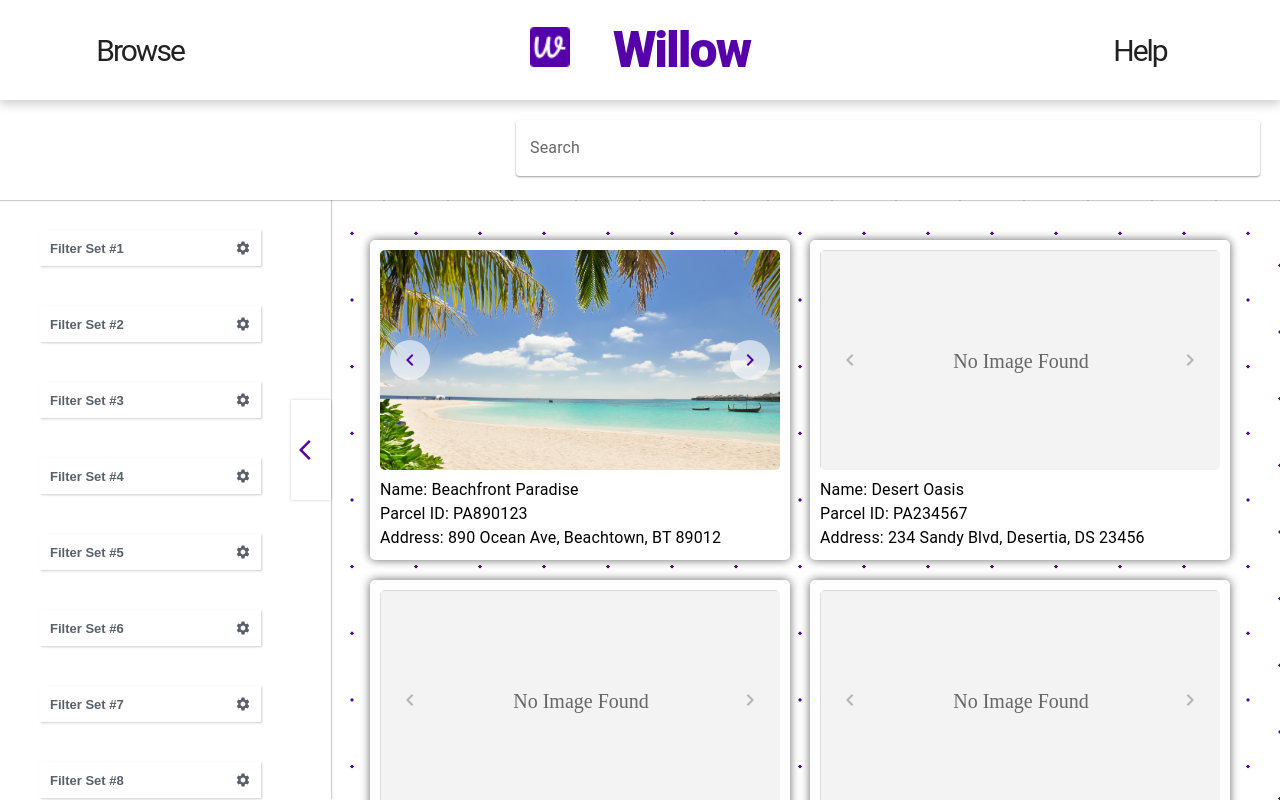
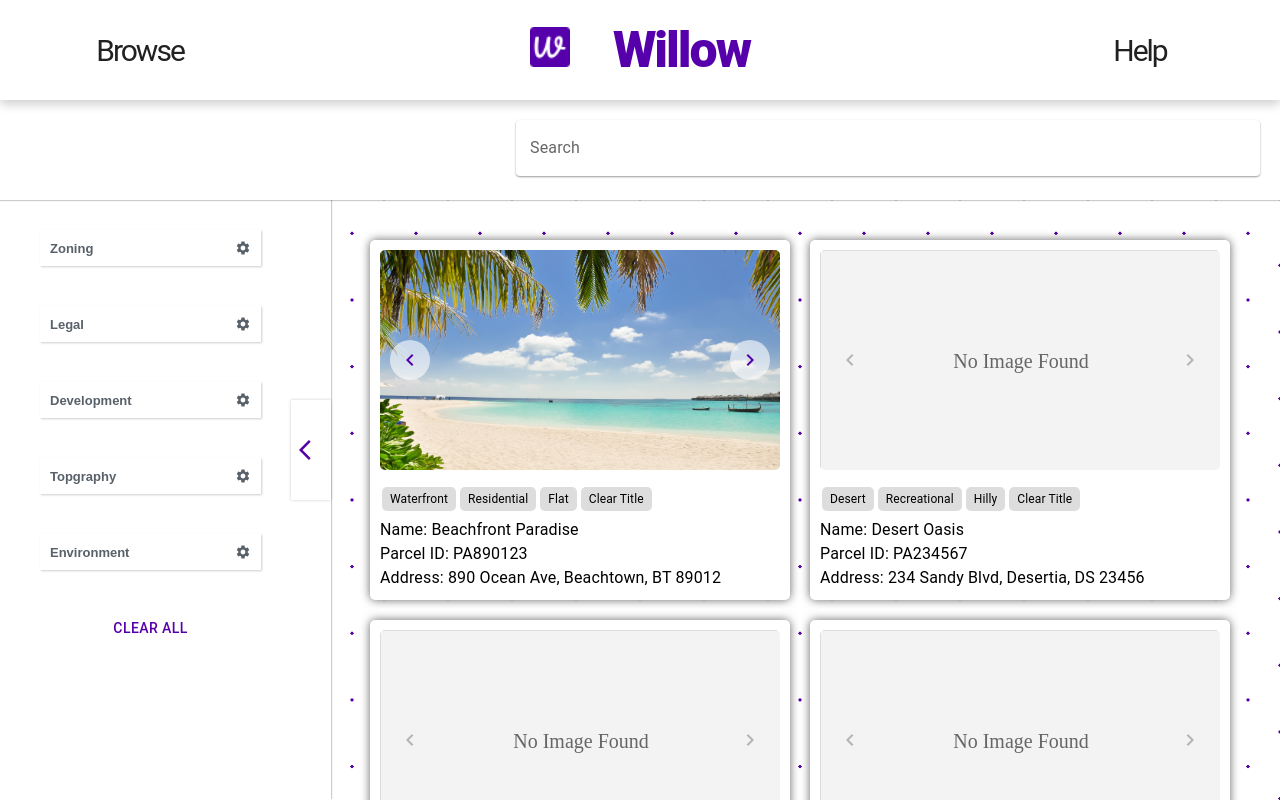
Before and after one commit to FinTech-MQP/Prep, a React (Vite) app in the folder apps/Willow-Front-End-Node/: page /browse in a window 1280 px wide. Shown: the top 800 px of the page. Built offline with nearby package versions, Linux system fonts and the light colour scheme.

Commit message:
added filters

```diff
--- a/apps/Willow-Front-End-Node/src/App.tsx
+++ b/apps/Willow-Front-End-Node/src/App.tsx
@@ -1,4 +1,3 @@
-import { BrowserRouter } from "react-router-dom";
 import NavBar from "./components/NavBar";
 import WillowRouter from "./WillowRouter";
 import { createContext } from "react";
--- a/apps/Willow-Front-End-Node/src/Pages/Browse.tsx
+++ b/apps/Willow-Front-End-Node/src/Pages/Browse.tsx
@@ -109,7 +109,9 @@ const CardBox = styled(Box)<FilterBoxProps>`
   overflow-y: auto;
   padding: 40px;
   box-sizing: border-box;
-  transition: width 0.3s ease-in, transform 0.3s ease-in;
+  transition:
+    width 0.3s ease-in,
+    transform 0.3s ease-in;
   gap: 20px;
   z-index: 0;
 `;
@@ -125,96 +127,173 @@ export const WillowButton_Browse = styled(Button)({
   },
 });
 
-const labels: LabelType[] = [
+const zoningLabels: LabelType[] = [
   {
-    name: "good first issue",
+    name: "Residential",
     color: "#7057ff",
-    description: "Good for newcomers",
+    description: "Zoned for residential development",
   },
   {
-    name: "help wanted",
-    color: "#008672",
-    description: "Extra attention is needed",
+    name: "Commercial",
+    color: "#d62d20",
+    description: "Zoned for commercial businesses and retail spaces",
   },
   {
-    name: "priority: critical",
-    color: "#b60205",
-    description: "",
+    name: "Industrial",
+    color: "#ffa700",
+    description:
+      "Zoned for manufacturing, factories, and other industrial uses",
   },
   {
-    name: "priority: high",
-    color: "#d93f0b",
-    description: "",
+    name: "Agricultural",
+    color: "#008744",
+    description: "Zoned for farming and agriculture-related activities",
   },
   {
-    name: "priority: low",
-    color: "#0e8a16",
-    description: "",
+    name: "Mixed-Use",
+    color: "#0057e7",
+    description:
+      "Allows for a mix of residential, commercial, and sometimes industrial uses",
   },
   {
-    name: "priority: medium",
-    color: "#fbca04",
-    description: "",
+    name: "Recreational",
+    color: "#d6dae0",
+    description: "Zoned for parks, open spaces, and recreational activities",
   },
   {
-    name: "status: can't reproduce",
-    color: "#fec1c1",
-    description: "",
+    name: "Public Use",
+    color: "#8e44ad",
+    description: "Land reserved for public utilities, schools, hospitals, etc.",
   },
   {
-    name: "status: confirmed",
-    color: "#215cea",
-    description: "",
+    name: "Historical",
+    color: "#e67e22",
+    description:
+      "Areas with significant historical importance, may have development restrictions",
   },
   {
-    name: "status: duplicate",
-    color: "#cfd3d7",
-    description: "This issue or pull request already exists",
+    name: "Conservation",
+    color: "#16a085",
+    description:
+      "Zones meant for protecting natural environments, may restrict many types of development",
   },
   {
-    name: "status: needs information",
-    color: "#fef2c0",
-    description: "",
+    name: "Overlay",
+    color: "#c0392b",
+    description:
+      "Special provisions that are superimposed over base zones, might include additional restrictions or allowances",
+  },
+];
+
+const legalLabels: LabelType[] = [
+  {
+    name: "Clear Title",
+    color: "#4CAF50",
+    description: "Land with documented ownership and no disputes",
   },
   {
-    name: "status: wont do/fix",
-    color: "#eeeeee",
-    description: "This will not be worked on",
+    name: "Disputed",
+    color: "#F44336",
+    description: "Land with ongoing legal disputes over ownership or rights",
   },
   {
-    name: "type: bug",
-    color: "#d73a4a",
-    description: "Something isn't working",
+    name: "Permitted",
+    color: "#8BC34A",
+    description: "Land with necessary permits for certain types of development",
   },
   {
-    name: "type: discussion",
-    color: "#d4c5f9",
-    description: "",
+    name: "Restrictions",
+    color: "#FFC107",
+    description: "Land with certain development or usage restrictions in place",
   },
   {
-    name: "type: documentation",
-    color: "#006b75",
-    description: "",
+    name: "Easements",
+    color: "#FF9800",
+    description:
+      "Land with a right of way granted to another party, like utilities or access rights",
+  },
+];
+
+const developmentLabels: LabelType[] = [
+  {
+    name: "Raw Land",
+    color: "#607D8B",
+    description: "Untouched land with no improvements or infrastructure",
   },
   {
-    name: "type: enhancement",
-    color: "#84b6eb",
-    description: "",
+    name: "Partially Developed",
+    color: "#FFEB3B",
+    description: "Land with some improvements, such as roads or utilities",
   },
   {
-    name: "type: epic",
-    color: "#3e4b9e",
-    description: "A theme of work that contain sub-tasks",
+    name: "Fully Developed",
+    color: "#4CAF50",
+    description: "Land with complete infrastructure and ready for construction",
   },
   {
-    name: "type: feature request",
-    color: "#fbca04",
-    description: "New feature or request",
+    name: "Reclaimed",
+    color: "#00BCD4",
+    description:
+      "Previously developed or used land that has been restored or repurposed",
+  },
+];
+
+const topographyLabels: LabelType[] = [
+  {
+    name: "Flat",
+    color: "#8BC34A",
+    description:
+      "Land with minimal elevation change, suitable for most types of development",
   },
   {
-    name: "type: question",
-    color: "#d876e3",
-    description: "Further information is requested",
+    name: "Hilly",
+    color: "#FFEB3B",
+    description:
+      "Land with varied elevations, might require additional considerations for development",
+  },
+  {
+    name: "Mountainous",
+    color: "#FF9800",
+    description: "Rugged land with significant elevation changes",
+  },
+  {
+    name: "Waterfront",
+    color: "#03A9F4",
+    description: "Land adjacent to a body of water, like a lake, river, or sea",
+  },
+  {
+    name: "Wetlands",
+    color: "#009688",
+    description:
+      "Areas that are saturated with water, either seasonally or permanently",
+  },
+];
+
+const environmentLabels: LabelType[] = [
+  {
+    name: "Wooded",
+    color: "#4CAF50",
+    description: "Land with significant tree cover or forests",
+  },
+  {
+    name: "Desert",
+    color: "#FFC107",
+    description: "Arid land with sparse vegetation",
+  },
+  {
+    name: "Protected Area",
+    color: "#9C27B0",
+    description: "Areas designated for conservation or wildlife protection",
+  },
+  {
+    name: "Polluted",
+    color: "#F44336",
+    description: "Areas that might have contamination or environmental hazards",
+  },
+  {
+    name: "Fertile",
+    color: "#8BC34A",
+    description: "Land suitable for agriculture or gardening due to rich soil",
   },
 ];
 
@@ -225,19 +304,18 @@ interface FilterType {
 }
 
 const filters: FilterType[] = [
-  { title: "Filter Set #1", desc: "Filter Set #1 Description", labels: labels },
-  { title: "Filter Set #2", desc: "Filter Set #2 Description", labels: labels },
-  { title: "Filter Set #3", desc: "Filter Set #3 Description", labels: labels },
-  { title: "Filter Set #4", desc: "Filter Set #4 Description", labels: labels },
-  { title: "Filter Set #5", desc: "Filter Set #5 Description", labels: labels },
-  { title: "Filter Set #6", desc: "Filter Set #6 Description", labels: labels },
-  { title: "Filter Set #7", desc: "Filter Set #7 Description", labels: labels },
-  { title: "Filter Set #8", desc: "Filter Set #8 Description", labels: labels },
-  { title: "Filter Set #9", desc: "Filter Set #9 Description", labels: labels },
+  { title: "Zoning", desc: "Filter by zoning", labels: zoningLabels },
+  { title: "Legal", desc: "Filter by legal status", labels: legalLabels },
   {
-    title: "Filter Set #10",
-    desc: "Filter Set #10 Description",
-    labels: labels,
+    title: "Development",
+    desc: "Filter by development level",
+    labels: developmentLabels,
+  },
+  { title: "Topgraphy", desc: "Filter by topgraphy", labels: topographyLabels },
+  {
+    title: "Environment",
+    desc: "Filter by environmetal features",
+    labels: environmentLabels,
   },
 ];
 
@@ -246,6 +324,16 @@ const Browse = () => {
 
   const [filtersOpen, setFiltersOpen] = useState<boolean>(true);
   const [listings, setListings] = useState<Listing[]>();
+  const [appliedFilters, setAppliedFilters] = useState<string[]>([]);
+  const [segregatedFilters, setSegregatedFilters] = useState<
+    Record<string, string[]>
+  >({
+    Zoning: [],
+    Legal: [],
+    Development: [],
+    Topgraphy: [],
+    Environment: [],
+  });
 
   useEffect(() => {
     loadListings().then((result) => {
@@ -255,6 +343,67 @@ const Browse = () => {
 
   const toggleFilter = () => setFiltersOpen(!filtersOpen);
   const inspectClose = () => user.setInsecting(false);
+
+  useEffect(() => {
+    updateSegregatedFiltersBasedOn(appliedFilters);
+  }, [appliedFilters]);
+
+  const handleLabelClick = (selectedLabels: LabelType[]) => {
+    setAppliedFilters((prevFilters) => {
+      const filtersSet = new Set(prevFilters);
+      const selectedLabelsSet = new Set(selectedLabels.map((l) => l.name));
+
+      selectedLabels.forEach((clickedLabel) => {
+        filtersSet.add(clickedLabel.name);
+      });
+
+      for (let filter of filtersSet) {
+        if (!selectedLabelsSet.has(filter)) {
+          filtersSet.delete(filter);
+        }
+      }
+
+      const updatedAppliedFilters = [...filtersSet];
+
+      return updatedAppliedFilters;
+    });
+  };
+
+  const updateSegregatedFiltersBasedOn = (updatedAppliedFilters: string[]) => {
+    const newSegregatedFilters: Record<string, string[]> = {
+      Zoning: [],
+      Legal: [],
+      Development: [],
+      Topgraphy: [],
+      Environment: [],
+    };
+
+    updatedAppliedFilters.forEach((filter) => {
+      for (let filterType of filters) {
+        if (filterType.labels.some((label) => label.name === filter)) {
+          if (!newSegregatedFilters[filterType.title].includes(filter)) {
+            newSegregatedFilters[filterType.title].push(filter);
+          }
+          break;
+        }
+      }
+    });
+
+    setSegregatedFilters(newSegregatedFilters);
+  };
+
+  const handleClearAll = () => {
+    setAppliedFilters([]);
+  };
+
+  const filteredListings = listings?.filter((listing) => {
+    return Object.keys(segregatedFilters).every((key) => {
+      if (segregatedFilters[key].length === 0) return true;
+      return segregatedFilters[key].some(
+        (filter) => listing?.labels?.includes(filter)
+      );
+    });
+  });
 
   return (
     <Box sx={styles.mainContainer}>
@@ -278,18 +427,21 @@ const Browse = () => {
                   title={filter.title}
                   desc={filter.desc}
                   labels={filter.labels}
+                  onClick={handleLabelClick}
                 />
               </Box>
             ))}
             <Box sx={styles.gitHubPseudo}>
-              <WillowButton_Browse>Clear All</WillowButton_Browse>
+              <WillowButton_Browse onClick={handleClearAll}>
+                Clear All
+              </WillowButton_Browse>
             </Box>
           </Box>
         </FilterBox>
         <CardBox open={filtersOpen}>
           <Box sx={styles.cards}>
-            {listings &&
-              listings.map((listing, index) => (
+            {filteredListings &&
+              filteredListings.map((listing, index) => (
                 <Card key={index} listing={listing} />
               ))}
           </Box>
--- a/apps/Willow-Front-End-Node/src/components/Card.tsx
+++ b/apps/Willow-Front-End-Node/src/components/Card.tsx
@@ -16,7 +16,7 @@ const styles: { [key: string]: CSSProperties } = {
     boxShadow: "0 0 10px rgba(0, 0, 0, 0.6)",
     borderRadius: "5px",
     width: "400px",
-    height: "300px",
+    height: "340px",
     zIndex: 3,
     overflow: "auto",
     padding: "10px",
@@ -34,6 +34,22 @@ const styles: { [key: string]: CSSProperties } = {
     justifyContent: "flex-end",
     padding: "10px",
     boxSizing: "border-box",
+  },
+  label: {
+    display: "inline-block",
+    backgroundColor: "#ddd",
+    borderRadius: "5px",
+    padding: "3px 8px",
+    margin: "2px",
+    fontSize: "12px",
+  },
+  labelContainer: {
+    width: "100%",
+    overflowX: "auto",
+    overflowY: "hidden",
+    margin: "5px 0 5px 0",
+    display: "flex",
+    flexWrap: "wrap",
   },
 };
 
@@ -53,6 +69,14 @@ const Card = ({ listing }: CardProps) => {
     <Box sx={styles.card} onClick={handleOnClick}>
       <Carousel images={listing.images} onClick={handleCarouselClick} />
       <Box sx={styles.pane}>
+        <Box sx={styles.labelContainer}>
+          {listing.labels &&
+            listing.labels.map((label, index) => (
+              <Typography key={index} sx={styles.label}>
+                {label}
+              </Typography>
+            ))}
+        </Box>
         <Typography>Name: {listing.name}</Typography>
         <Typography>Parcel ID: {listing.parcelID}</Typography>
         <Typography>Address: {listing.address}</Typography>
--- a/apps/Willow-Front-End-Node/src/utils/interfaces.ts
+++ b/apps/Willow-Front-End-Node/src/utils/interfaces.ts
@@ -16,4 +16,5 @@ export interface Listing {
   address: string | null;
   parcelID: string | null;
   images: string[] | null;
+  labels: string[] | null;
 }
```
Also changed, not shown: apps/Willow-Front-End-Node/src/components/GitHubLabel.tsx (+10 -3 lines), apps/Willow-Front-End-Node/src/services/ListingConsumer.tsx (+14 -0 lines).
